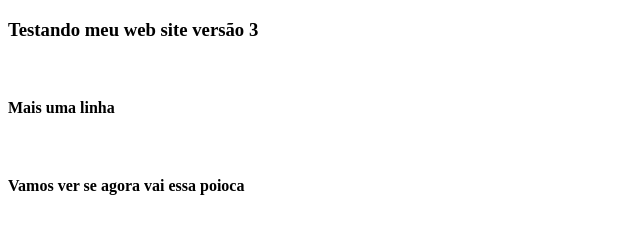
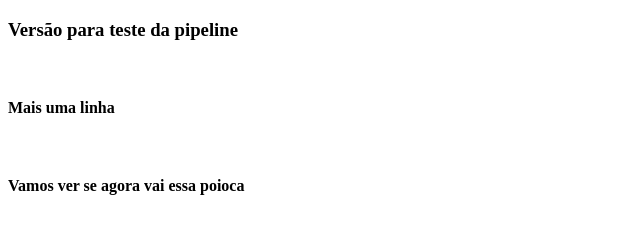
Before and after one commit to cjzini/cjzini.github.io, a plain HTML site: page index.html in a window 1280 px wide. Shown: the full height of the page, 0-640 px from the left. Drawn offline with Linux system fonts and the light colour scheme.

Commit message:
alteracoes e testes da pipeline

```diff
--- a/index.html
+++ b/index.html
@@ -5,7 +5,7 @@
     <title>Claudio Zini</title>
 </head>
 <body>
-    <h3>Testando meu web site versão 3</h3>
+    <h3>Versão para teste da pipeline</h3>
 </br>
 <h4>Mais uma linha</h4>
 </br>
```
